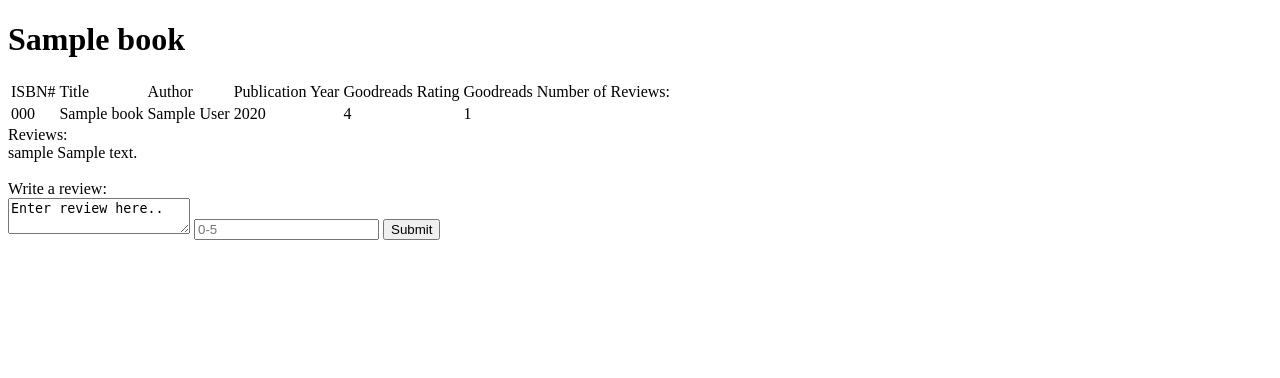
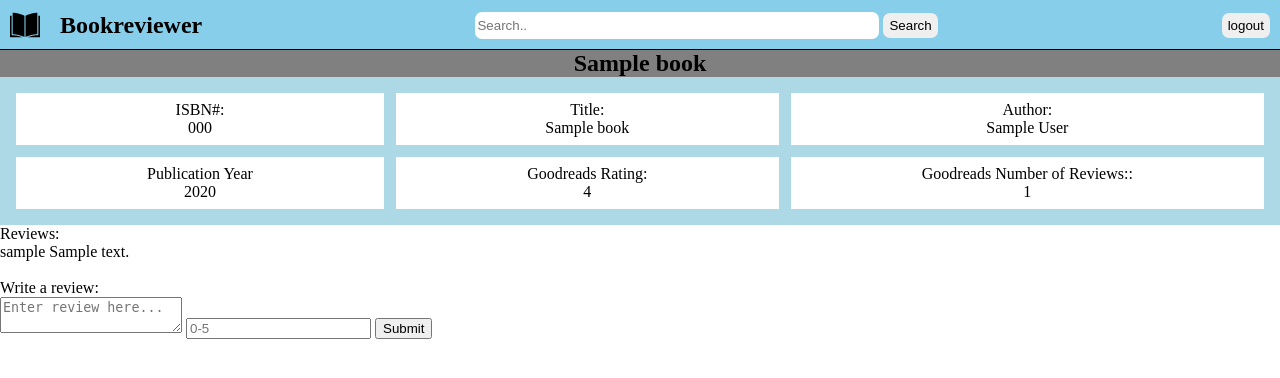
Before and after one commit to Ariefbustillo/bookreviewer, a Flask app: page /books/000 in a window 1280 px wide. Shown: the top 378 px of the page. Run offline with Flask 2, Linux system fonts and the light colour scheme; tables that the repository leaves empty hold one stand-in row (values such as "Sample post"); a database or web service that is not in the repository returns one stand-in record (values such as "Sample title"); data that the repository does not hold is empty.

Commit message:
added css

```diff
--- /dev/null
+++ b/static/styles.css
@@ -0,0 +1,144 @@
+body{
+    background-image: linear-gradient(lightblue,white)
+    font-family: arial;
+    display: grid;
+    grid-template: 50px 1fr / 1fr;
+    margin: 0;
+    height: 100%;
+}
+nav{
+    display: grid;
+    grid-template: 1fr / 1fr 3fr 25fr 2fr;
+    background-color: skyblue;
+    border-bottom: 1px solid black;
+}
+h1{
+    grid-area: 1 / 2;
+    margin: 10px;
+    justify-self: left;
+    align-self: center;
+}
+h2{
+    margin: 0px;
+    text-align: center;
+    background-color: grey;
+}
+.search{
+    grid-area: 1 / 3;
+    justify-self: center;
+    align-self: center;
+}
+.searchbar{
+    width: 400px;
+    height: 25px;
+    border-radius: 7px;
+    border: none;
+}
+.searchbar:focus{
+    outline: none;
+    border: 2px solid lightblue;
+    border-radius: 7px;
+}
+.searchbutton{
+    border-radius: 7px;
+    height: 25px;
+    border: none;
+}
+.searchbutton:hover{
+    box-shadow: 2px 1px 2px 1px lightblue;
+}
+.searchbutton:focus{
+    border:none;
+    outline: none;
+}
+.logout{
+    grid-area: 1 / 4;
+    align-self: center;
+    justify-self: right;
+    margin: 10px;
+}
+.icon{
+    height: 30px;
+    width: 30px;
+    justify-self: left;
+    align-self:center;
+    margin: 10px;
+}
+
+.results{
+    grid-area: 2/1;
+    width: 100%;
+}
+tr{
+    height:30px;
+}
+table, td{
+    border: 1px solid black;
+    border-collapse: collapse;
+}
+td{
+    background-color: white;
+}
+table{
+    background-color: lightblue;
+    width: 100%;
+}
+.book_info tr, table{
+    border-collapse: unset;
+}
+.book_info td{
+    margin: 10px;
+    background-color: white;
+    border:none;
+}
+table.book_info{
+    background-color: skyblue;
+}
+.book_info tbody{
+    border: 1px solid black;
+}
+.book_infos{
+    display:grid;
+    grid-template: 1 / 1fr 1fr 1fr;
+    border: 10px solid lightblue;
+}
+box{
+    border: 6px solid lightblue;
+    padding: 8px;
+    text-align: center;
+
+}
+.a{
+    grid-column: 1;
+}
+.b{
+    grid-column: 2;
+}
+
+.c{
+    grid-column: 3;
+}
+.main{
+    grid-area:2/1;
+    justify-self: center;
+    text-align: center;
+    height: 300px;
+    padding: 50px;
+    margin-top: 30px;
+    background-image: linear-gradient(white,skyblue);
+    box-shadow: 5px 4px 5px 4px #aaaaaa;
+    border-radius: 30px;
+}
+.username{
+    margin: 10px;
+    justify-self: right;
+}
+.password{
+    margin: 10px;
+}
+.form{
+    background-color: lightblue;
+}
+#password{
+    margin-right: 5px;
+}
--- a/templates/book_info.html
+++ b/templates/book_info.html
@@ -1,29 +1,35 @@
-<!DOCTYPE html>
-    <head>
-        <title>Book Reviewer</title>
-    </head>
-    <body>
-        <h1>{{book_info.title}}</h1>
-        <table>
-            <tr>
-                <td>ISBN#</td>
-                <td>Title</td></a>
-                <td>Author</td>
-                <td>Publication Year</td>
-                <td>Goodreads Rating</td>
-                <td>Goodreads Number of Reviews:</td>
-            </tr>
-            <tr>
-                <td>{{book_info.isbn}}</td>
+{% extends "layout.html" %}
+{% block content %}
+        <h2>{{book_info.title}}</h2>
+        <div class="book_infos">
 
-                <td>{{book_info.title}}</td>
+            <box class="a">
+            ISBN#: </br>
+            {{book_info.isbn}}
+            </box>
+            <box class="b">
+            Title:</br>
+            {{book_info.title}}
+            </box>
+            <box class="c">
+            Author:   </br>
+            {{book_info.author}}
+            </box>
 
-                <td>{{book_info.author}}</td>
-                <td>{{book_info.pub_year}}</td>
-                <td>{{ avg_rating }}</td>
-                <td>{{ ratings_count }}</td>
-            </tr>
-        </table>
+
+            <box class="a">
+                Publication Year</br>
+                {{book_info.pub_year}}
+            </box>
+            <box class="b">
+                Goodreads Rating:</br>
+                {{ avg_rating }}
+            </box>
+            <box class="c">
+                Goodreads Number of Reviews::</br>
+                {{ ratings_count }}
+            </box>
+        </div>
 
         <div class="reviews">
             Reviews: </br>
@@ -38,11 +44,10 @@
         <div class="review">
             Write a review:
             <form action="/review" method="post">
-                <textarea name="content" id="content">Enter review here..</textarea>
+                <textarea class="review_text"name="content" id="content" placeholder="Enter review here..."></textarea>
                 <input type="number" id="rating" placeholder="0-5" name="rating">
                 <input type="hidden" value="{{book_info.isbn}}" id="isbn" name="isbn">
                 <input type="submit">
             </form>
         </div>
-    </body>
-</html>
+{% endblock %}
--- a/templates/create_account.html
+++ b/templates/create_account.html
@@ -1,6 +1,7 @@
 <!DOCTYPE html>
 <head>
     <title>Create Account Book Reviewer</title>
+    <link rel="stylesheet" type="text/css" href="{{ url_for('static',filename='styles.css') }}">
 </head>
 <body>
     <form id="login" action="/create_account" method="post">
--- /dev/null
+++ b/templates/layout.html
@@ -0,0 +1,24 @@
+<!DOCTYPE html>
+<head>
+    <link rel="stylesheet" type="text/css" href="{{ url_for('static',filename='styles.css') }}">
+    <title>Bookreviewer</title>
+</head>
+<body>
+    <nav>
+        <img class="icon" src="/static/book.svg">
+        <h1>Bookreviewer</h1>
+
+        <form class="search" action="/search" method="post">
+            <input class="searchbar" type="text" name="q" placeholder="Search.." id="q">
+            <input class="searchbutton" type="submit" value="Search">
+        </form>
+
+        <form class="logout" action="/logout">
+            <input class="searchbutton" type="submit" value="logout">
+        </form>
+    </nav>
+
+{% block content %}{% endblock %}
+
+</body>
+</html>
```
Also changed, not shown: templates/index.html (+5 -19 lines), templates/login.html (+8 -6 lines), templates/results.html (+7 -9 lines), static/book.svg (added), 2 other files.
